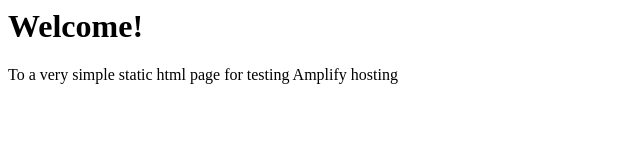
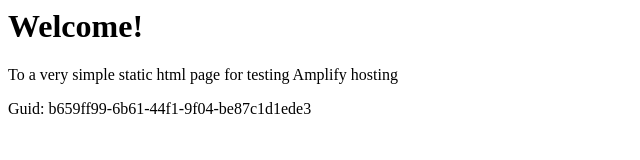
Before and after one commit to aws-aemilia-dub/Github-PR-Commit-Integration-Test-DoNotTouch-Gith-OKSLNVO2-v1-preprod-eu-west-1, a website: page src/index.html in a window 1280 px wide. Shown: the whole page, without its empty margins (0-640 px from the left). Drawn offline with Linux system fonts and the light colour scheme.

Commit message:
commit from integ tests

```diff
--- a/src/index.html
+++ b/src/index.html
@@ -1,3 +1,5 @@
+
+
 <html lang="en">
 
 <head>
@@ -10,6 +12,6 @@
 <body>
     <h1>Welcome!</h1>
     <p>To a very simple static html page for testing Amplify hosting</p>
-</body>
+    <p>Guid: b659ff99-6b61-44f1-9f04-be87c1d1ede3</p></body>
 
 </html>
```
